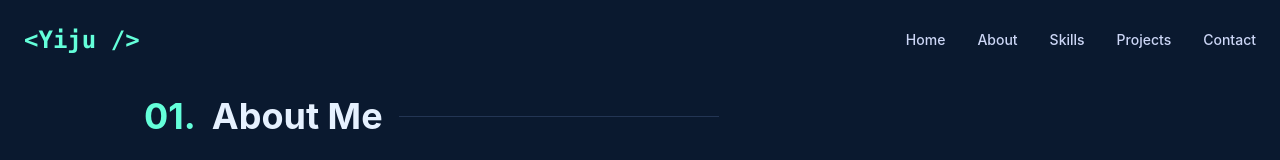
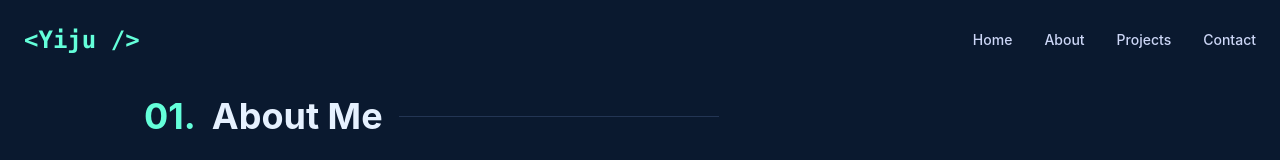
Before and after one commit to loco9939/portfolio-2025, a React (Vite) app: page /about in a window 1280 px wide. Shown: the top 160 px of the page. Built offline with nearby package versions, Linux system fonts and the light colour scheme.

Commit message:
feat: skills 라우터 제거

```diff
--- a/src/constants/index.ts
+++ b/src/constants/index.ts
@@ -11,7 +11,6 @@ import shifterImg from '../assets/shifter-img.png'
 export const NAV_LINKS = [
     { name: 'Home', path: '/' },
     { name: 'About', path: '/about' },
-    { name: 'Skills', path: '/skills' },
     { name: 'Projects', path: '/projects' },
     { name: 'Contact', path: '/contact' },
 ];
--- a/src/pages/About.tsx
+++ b/src/pages/About.tsx
@@ -1,5 +1,5 @@
 import { motion } from 'framer-motion';
-import { User, Briefcase } from 'lucide-react';
+import { Briefcase } from 'lucide-react';
 import { EXPERIENCES } from '../constants';
 import profileImg from '../assets/profile.png'
 
```
